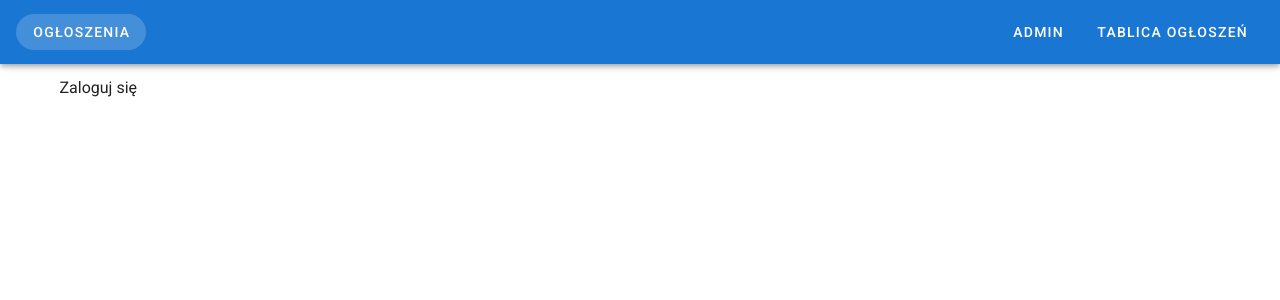
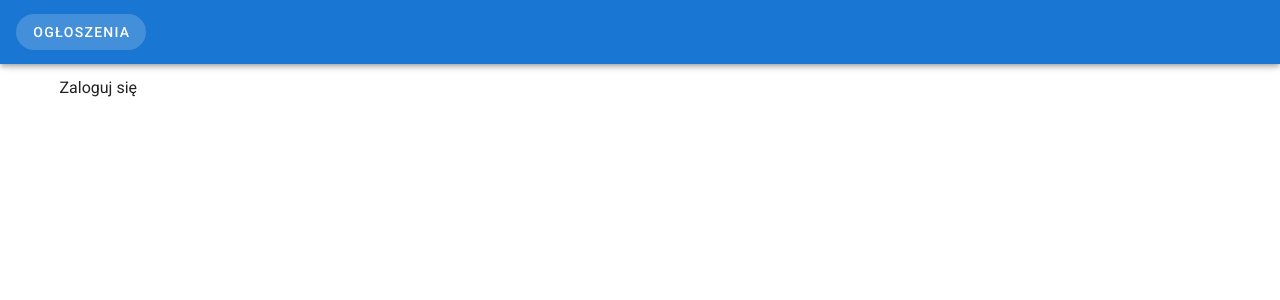
Before and after one commit to Milesq/notice-board, a Vue app: page / in a window 1280 px wide. Shown: the top 300 px of the page. Built offline with nearby package versions, Linux system fonts and the light colour scheme.

Commit message:
Remove navigation buttons

```diff
--- a/src/App.vue
+++ b/src/App.vue
@@ -4,11 +4,6 @@
       <v-toolbar-title>
         <v-btn text rounded to="/">Ogłoszenia</v-btn>
       </v-toolbar-title>
-
-      <v-spacer></v-spacer>
-
-      <v-btn text rounded to="/admin">Admin</v-btn>
-      <v-btn text rounded to="/board">Tablica Ogłoszeń</v-btn>
     </v-app-bar>
 
     <v-content>
```
